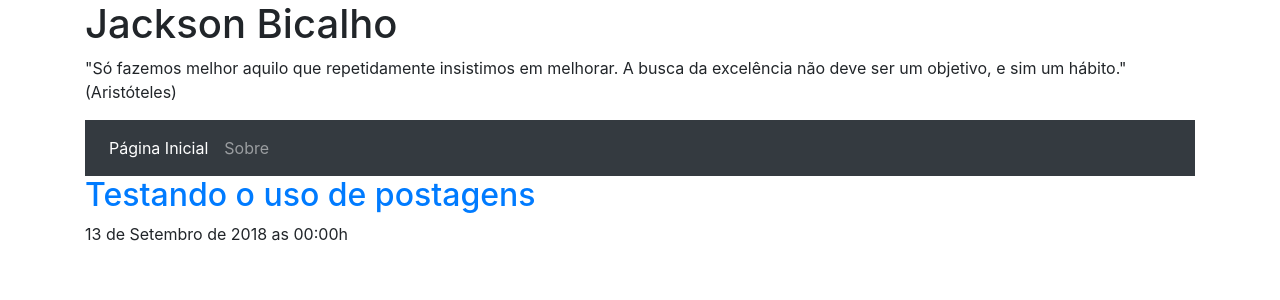
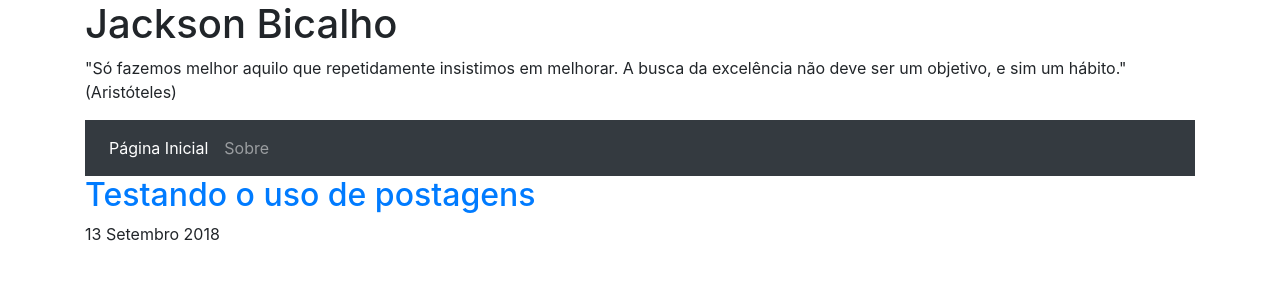
Before and after one commit to jacksonbicalho/jacksonbicalho.github.io, a Jekyll site: the page built from index.md, in a window 1280 px wide. Shown: the top 300 px of the page. Built offline with Jekyll 4.4.1, drawn with Linux system fonts in a browser that asks for light colours; some web fonts are replaced; part of the change alters nothing that is shown.

```diff
--- /dev/null
+++ b/_includes/post_date_time_br.html
@@ -0,0 +1,18 @@
+<!-- Whitespace added for readability -->
+{% assign m = post.date | date: "%-m" %}
+{{ post.date | date: "%-d" }}
+{% case m %}
+  {% when '1' %}Janeiro
+  {% when '2' %}Fevereiro
+  {% when '3' %}M&auml;ço
+  {% when '4' %}Abril
+  {% when '5' %}Maio
+  {% when '6' %}Junho
+  {% when '7' %}Julho
+  {% when '8' %}Agosto
+  {% when '9' %}Setembro
+  {% when '10' %}Outubro
+  {% when '11' %}Novembro
+  {% when '12' %}Dezembro
+{% endcase %}
+{{ post.date | date: "%Y" }}
--- a/_plugins/i18n_filter.rb
+++ /dev/null
@@ -1,16 +0,0 @@
-module DateFilter
-    MONTHS = %w(Janeiro Fevereiro Março Abril Maio Junho Julho Agosto Setembro Outubro Novembro Dezembro)
-
-    def date_long(input)
-      dia = input.strftime("%d")
-      mes = MONTHS[input.strftime("%m").to_i - 1]
-      ano = input.strftime("%Y")
-      dia+' de '+mes+' de '+ano
-    end
-
-    def date_time_long(input)
-      self.date_long(input) +' as '+ input.strftime("%H:%M")+'h'
-    end
-end
-
-  Liquid::Template.register_filter(DateFilter)
--- a/index.md
+++ b/index.md
@@ -8,6 +8,6 @@ title: Home
         <h2 class="entry-title post-title">
             <a href="{{ post.url }}" rel="bookmark">{{ post.title }}</a>
         </h2>
-        <p> {{ post.date | date_time_long }} </p>
+        <p> {% include post_date_time_br.html %} </p>
     {% endfor %}
 </div>
```
